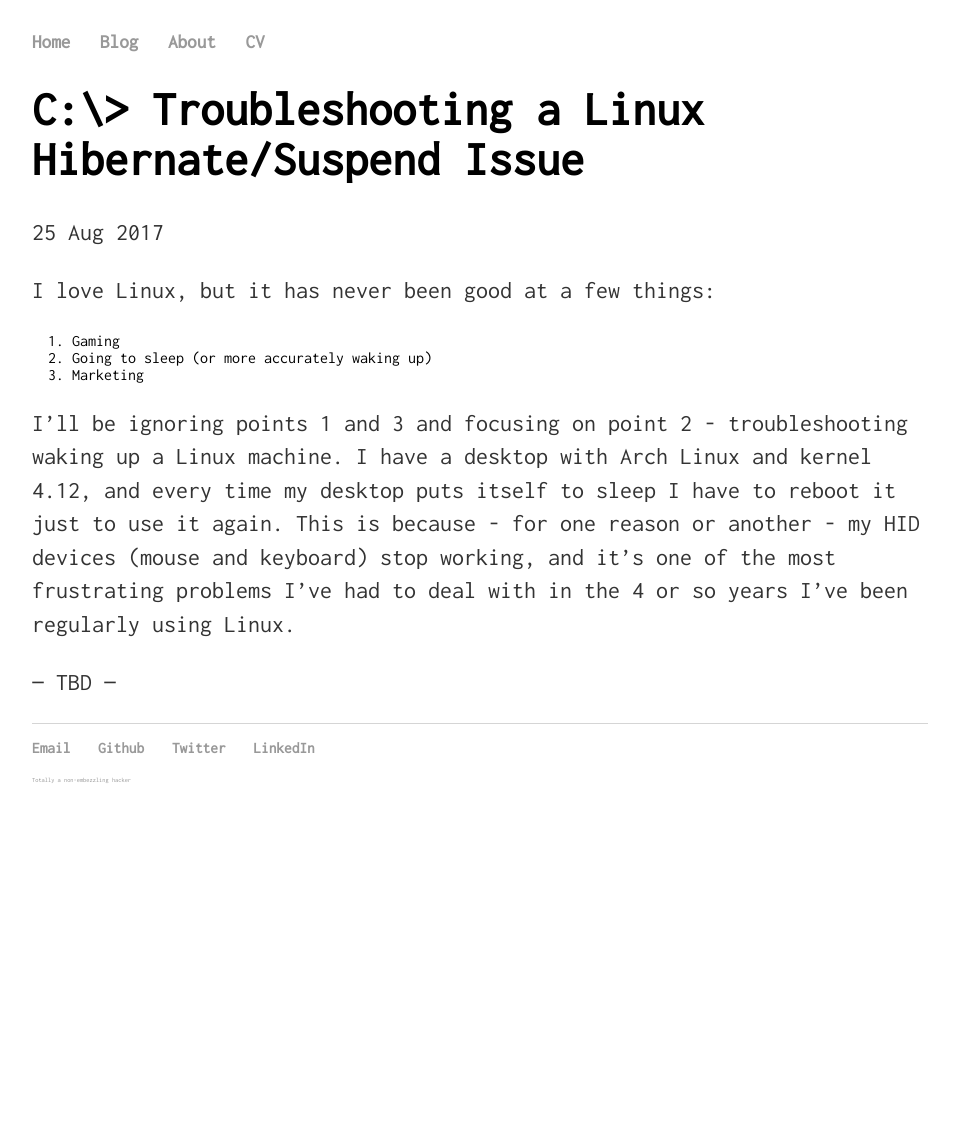
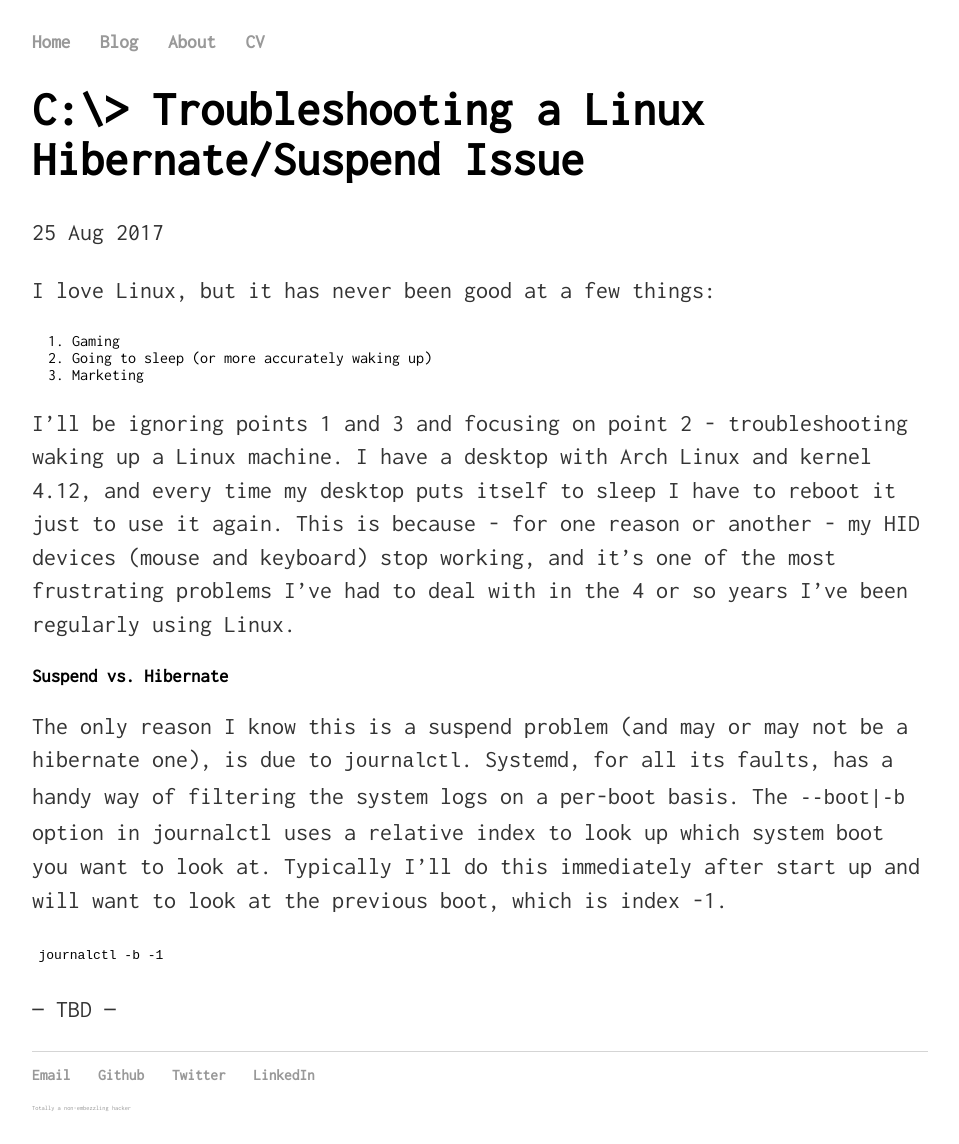
Before and after one commit to infosec-intern/infosec-intern.github.io, a Jekyll site: the page built from _posts/2017-08-25-troubleshooting-linux-hibernate.md, in a window 1280 px wide. Shown: the whole page, without its empty margins (160-1119 px from the left). Built offline with Jekyll 4.4.1, drawn with Linux system fonts in a browser that asks for light colours; before the commit the page ends 900 px from its top, so only the background shows below that.

Commit message:
started suspend vs hibernate

````diff
--- a/_posts/2017-08-25-troubleshooting-linux-hibernate.md
+++ b/_posts/2017-08-25-troubleshooting-linux-hibernate.md
@@ -13,4 +13,11 @@ I love Linux, but it has never been good at a few things:
 I'll be ignoring points 1 and 3 and focusing on point 2 - troubleshooting waking up a Linux machine. I have a desktop with Arch Linux and kernel 4.12, and every time my desktop puts itself to sleep I have to reboot it just to use it again.
 This is because - for one reason or another - my HID devices (mouse and keyboard) stop working, and it's one of the most frustrating problems I've had to deal with in the 4 or so years I've been regularly using Linux.
 
+### Suspend vs. Hibernate
+The only reason I know this is a suspend problem (and may or may not be a hibernate one), is due to `journalctl`. Systemd, for all its faults, has a handy way of filtering the system logs on a per-boot basis. The `--boot|-b` option in journalctl uses a relative index to look up which system boot you want to look at. Typically I'll do this immediately after start up and will want to look at the previous boot, which is index -1.
+
+```sh
+journalctl -b -1
+```
+
 --- TBD ---
````
